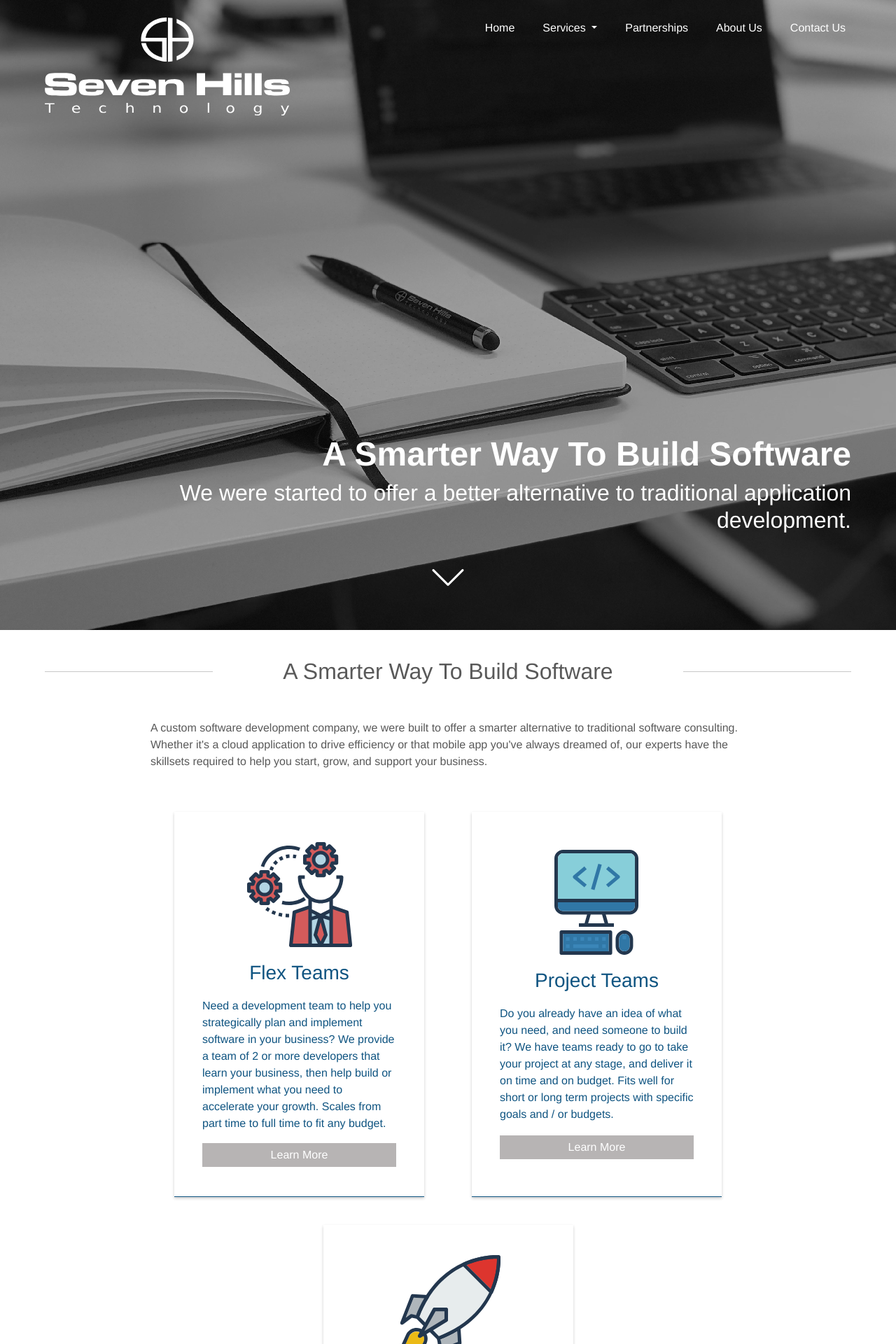
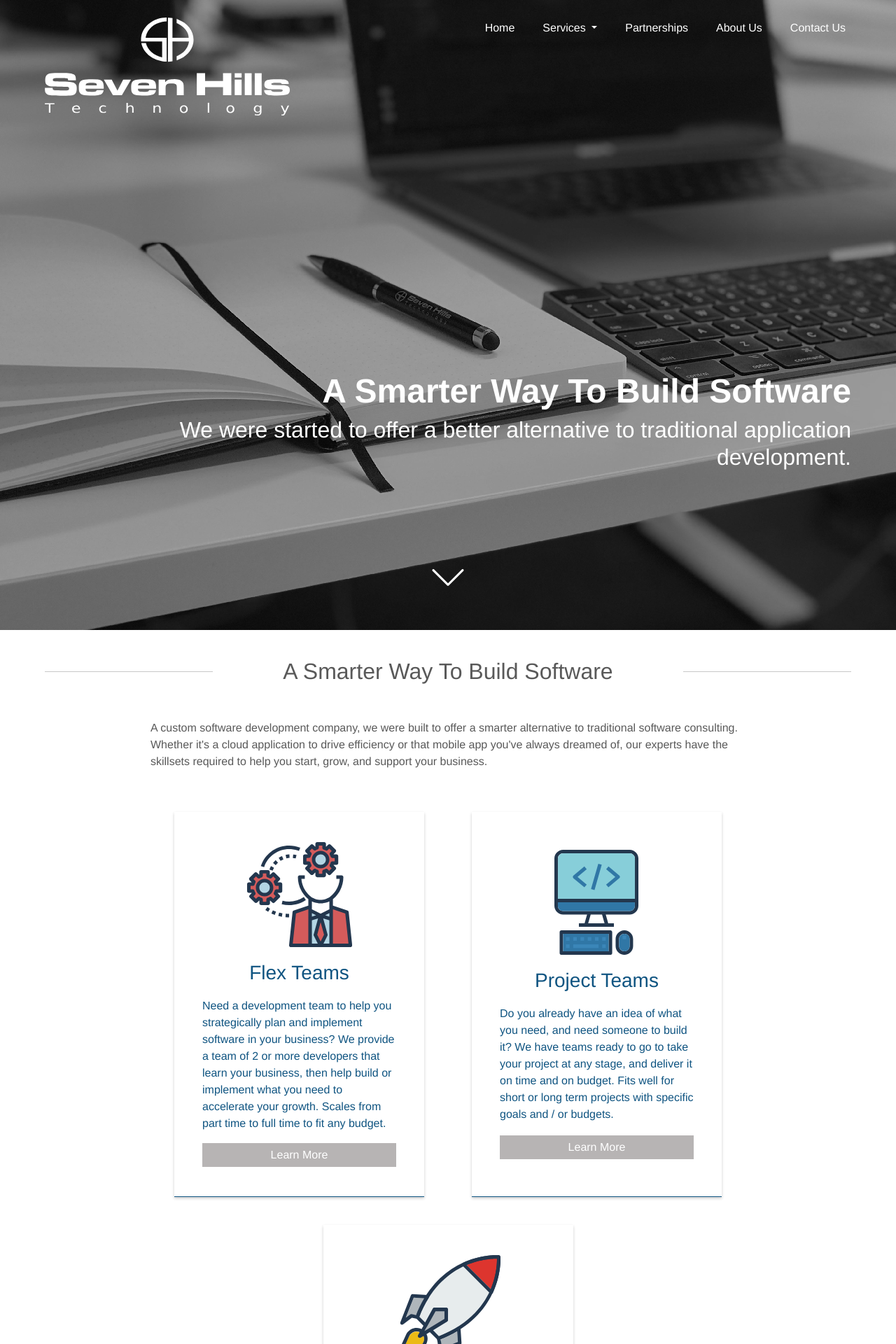
Before and after one commit to seven-hills-technology/seven-hills-technology.github.io, a Jekyll site: the page built from index.md, in a window 1280 px wide. Shown: the top 1920 px of the page at 70% size. Built offline with Jekyll 4.4.1, drawn with Linux system fonts in a browser that asks for light colours; nearby versions of some CDN libraries.

Commit message:
Fix styling issues

```diff
--- a/_layouts/home.html
+++ b/_layouts/home.html
@@ -57,7 +57,7 @@
         </nav>
         <div class="sh-home-header-content">
                 <h2>A Smarter Way To Build Software</h2>
-                <h3>We were started to offer a better alternative to traditional application development.</h3>
+                <h3 class="hidden-xs">We were started to offer a better alternative to traditional application development.</h3>
         </div>
         <div class="sh-home-scroll-notifier-wrapper">
             <div class="sh-home-scroll-notifier">
--- a/main.scss
+++ b/main.scss
@@ -126,7 +126,7 @@
         position:relative;
 
         h2 {
-            margin-top: 50vh;
+            margin-top: 40vh;
             color: white;
             text-align: right;
             font-size: 3rem;
@@ -141,7 +141,7 @@
 
         @media (max-width: 846px ) {
             h2 {
-                margin-top: 40vh;
+                margin-top: 20vh;
             }
 
             h3 {
@@ -151,8 +151,25 @@
 
         @media (max-width: 380px) {
             h2 {
-                margin-top: 30vh;
                 font-size: 2rem;
+            }
+        }
+
+        @media screen and (max-height: 680px) {
+            h2 {
+                margin-top: 5vh;
+            }
+        }
+
+        @media screen and (max-height: 400px) {
+            h3 {
+                display: none;
+            }
+        }
+
+        @media (max-width: 840px) {
+            h2, h3 {
+                text-align: left;
             }
         }
     }
@@ -171,7 +188,7 @@
 }
 
 .sh-home-scroll-notifier-wrapper {
-    width: 100%;
+    width: 90%;
     display: flex;
     flex-direction: row;
     align-items: center;
@@ -179,7 +196,12 @@
     position: absolute;
     bottom: 50px;
     color: #fff;
-    padding-right: 10%;
+
+    @media screen and (max-height: 400px) {
+        & {
+            bottom: 10px;
+        }
+    }
 }
 
 .sh-home-scroll-notifier {
```
